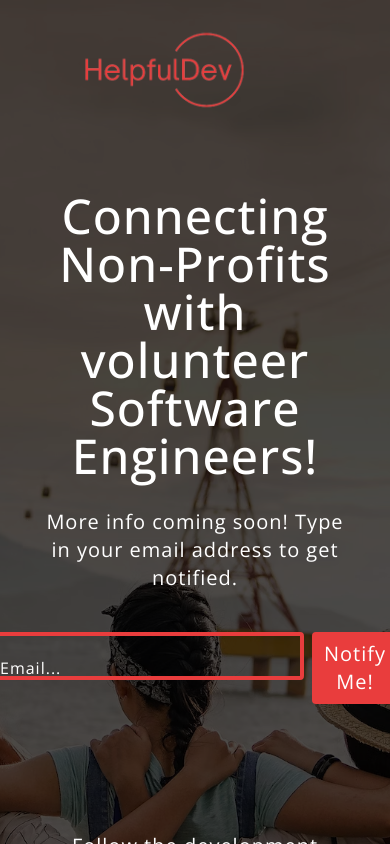
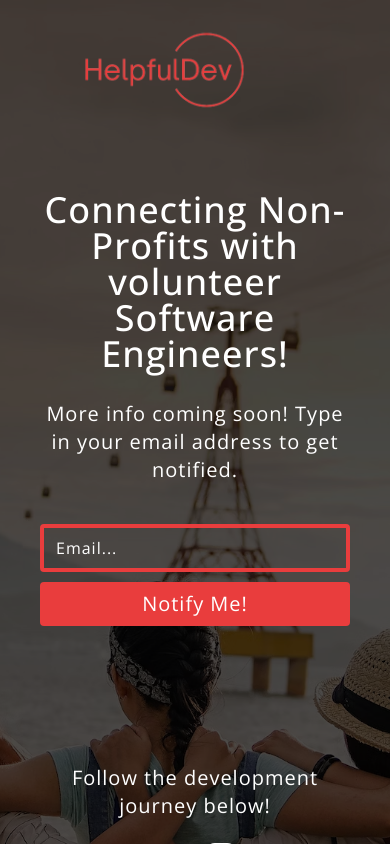
Before and after one commit to darionjoness/HelpfulDevSignup, a React (Vite) app in the folder frontend/: page / in a window 390 px wide. Shown: the top 844 px of the page. Built offline with nearby package versions, Linux system fonts and the light colour scheme.

Commit message:
fixed responsiveness and container

```diff
--- a/frontend/src/components/Showcase.tsx
+++ b/frontend/src/components/Showcase.tsx
@@ -10,7 +10,24 @@ const Showcase = () => {
 
     const [register, {isLoading}] = useRegisterMutation()
 
+    // Email test regex
+    let re = /^[^\s@]+@[^\s@]+\.[^\s@]+$/;
+
+
     const handleEmail = async () => {
+
+        // Check if the user typed in a email
+        if(!email){
+            toast.error('Please type in a email')
+            return
+        }
+
+        if(!re.test(email)){
+            toast.error('Please type in a valid email')
+            return
+        }
+
+
         try {
             // Send POST req
             const res = await register({email}).unwrap()
@@ -32,16 +49,16 @@ const Showcase = () => {
     }
 
   return (
-    <div className='showcase'>
-        <div className='showcaseItems container px-10 overflow-hidden'>
+    <div className='showcase overflow-hidden '>
+        <div className='showcaseItems container mx-auto px-10 overflow-hidden'>
             <div className="logo">
                 <img className='z-10 relative h-60' src={helpfulDevLogo} alt="" />
             </div>
-            <h1 className='text-5xl font-medium text-center text-white z-10 relative -translate-y-12'>Connecting Non-Profits with volunteer Software Engineers!</h1>
+            <h1 className='text-5xl w-full font-medium text-center text-white z-10 relative -translate-y-12'>Connecting Non-Profits with volunteer Software Engineers!</h1>
             <h3 className='text-xl text-center text-white z-10 relative my-7 -translate-y-12'>More info coming soon! Type in your email address to get notified.</h3>
             <div className="emailForm mt-10 text-center flex justify-center -translate-y-12 z-10 relative mt ">
                 <div className="inputContainer">
-                    <input value={email} onChange={(e) => setEmail(e.target.value)} type="text" className='emailFormInput z-10 relative rounded bg-transparent border-4 border-[#E93D3D] px-5 py-2 w-80 text-white' />
+                    <input value={email} onChange={(e) => setEmail(e.target.value)} type="email" className='emailFormInput z-10 relative rounded bg-transparent border-4 border-[#E93D3D] px-5 py-2 w-80 text-white' />
                     <label className={email && 'filled'} htmlFor="">Email...</label>
                 </div>
                 <button onClick={handleEmail} className='z-10 relative bg-[#E93D3D] mx-2 text-white rounded py-2 px-3 text-xl focus:outline-none'>Notify Me!</button>
--- a/frontend/src/index.css
+++ b/frontend/src/index.css
@@ -19,7 +19,7 @@ body{
 .showcase{
     background: url('./components/images/lineOfPeople.png');
     height: 100vh;
-    width: 100vw;
+    width: 100%;
     background-position: center;
     background-size: cover;
     background-repeat: no-repeat;
@@ -29,7 +29,7 @@ body{
     content: '';
     background-color: rgba(0, 0, 0, 0.7);
     height: 100%;
-    width: 100vw;
+    width: 100%;
     position: absolute;
     top: 0;
     left: 0;
@@ -89,4 +89,22 @@ body{
     .showcase::after{
         height: 140vh;
     }
+
+    .emailForm{
+        flex-direction: column;
+    }
+
+    .emailForm input{
+        width: 100%;
+    }
+
+    .emailForm button{
+        display: block;
+        width: 100%;
+        margin: 10px 0;
+    }
+
+    .showcaseItems h1{
+        font-size: 2.25rem;
+    }
 }
```
Also changed, not shown: 2 other files (tests, documents, lock files or other folders).
